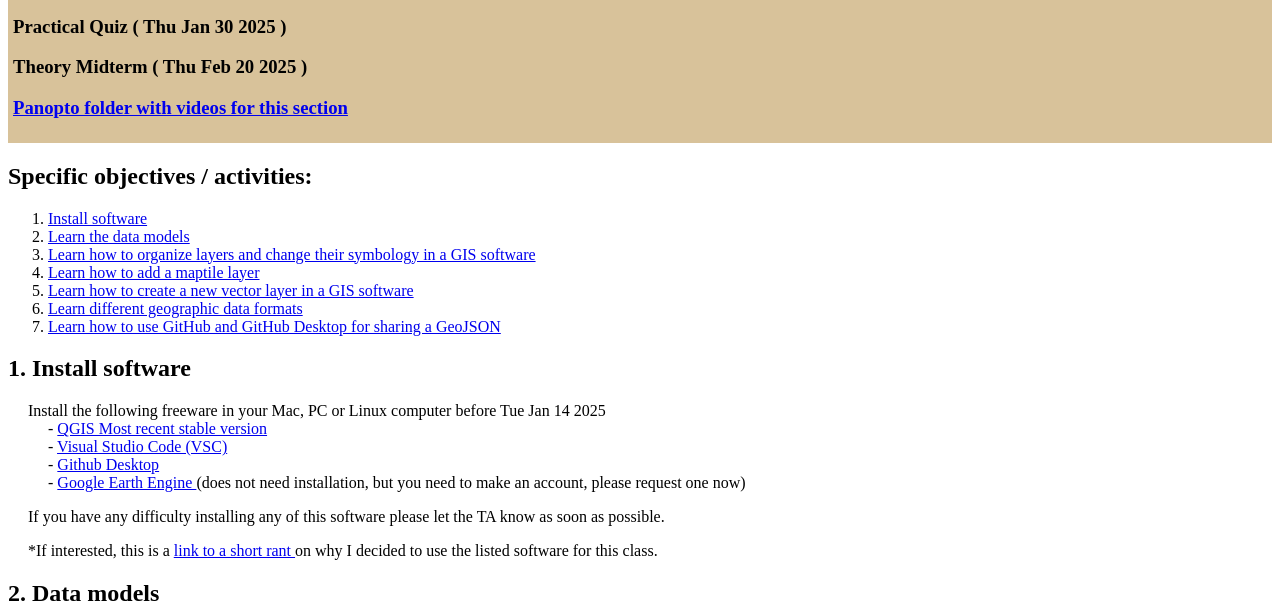
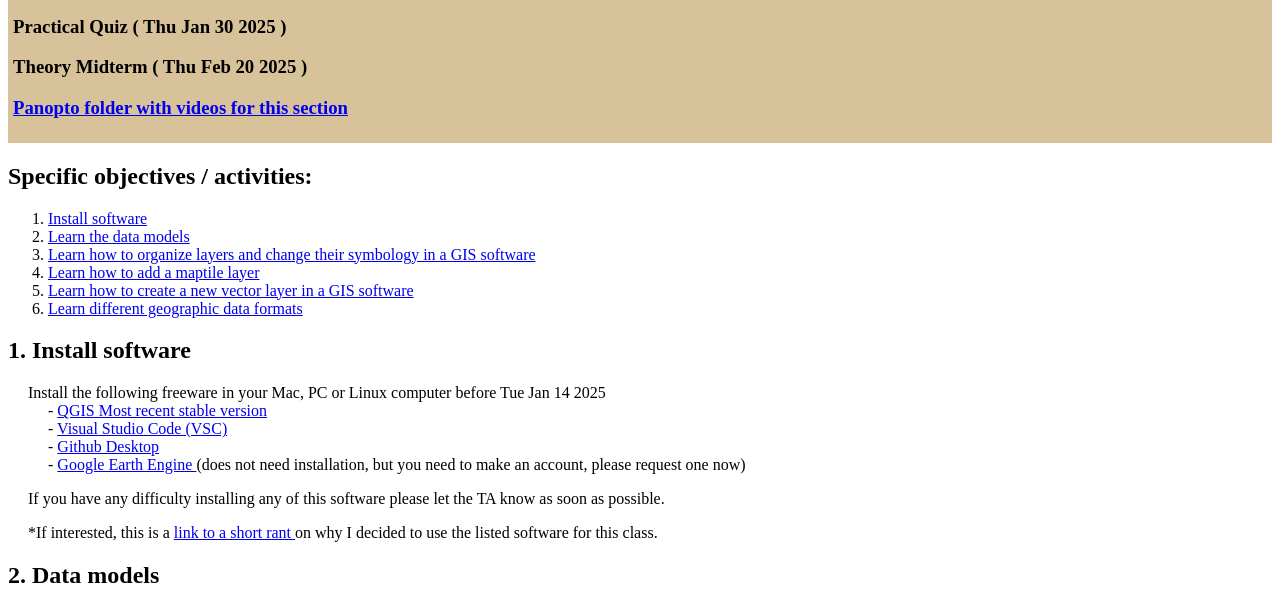
Before and after one commit to GISUNC/GEOG370Spring2025, a plain HTML site: page pages/section1.html in a window 1280 px wide. Shown: the part 160-766 px from the top of the page. Drawn offline with Linux system fonts and the light colour scheme.

Commit message:
section 1 change

```diff
--- a/pages/section1.html
+++ b/pages/section1.html
@@ -58,7 +58,7 @@
         <li><a href="#C4">Learn how to add a maptile layer</a></li>
         <li><a href="#C5">Learn how to create a new vector layer in a GIS software</a></li>
         <li><a href="#C6">Learn different geographic data formats</a></li>
-        <li><a href="#C7">Learn how to use GitHub and GitHub Desktop for sharing a GeoJSON</a></li>
+        <!-- <li><a href="#C7">Learn how to use GitHub and GitHub Desktop for sharing a GeoJSON</a></li> -->
 
     </ol>
 
```
Also changed, not shown: 1 other file.
